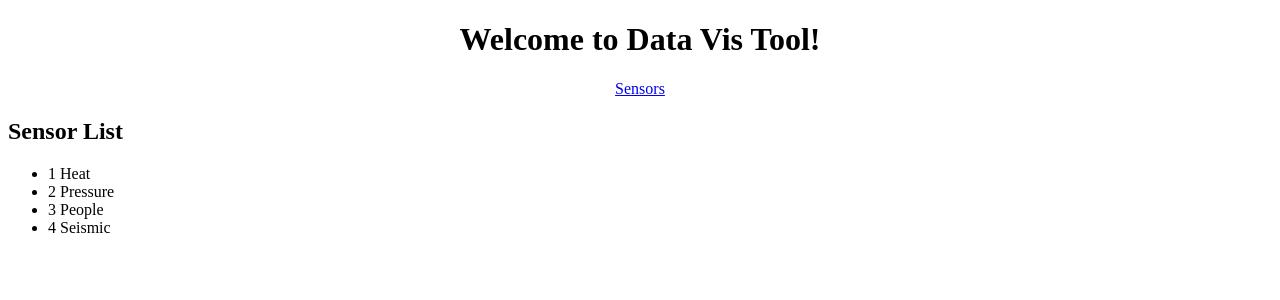
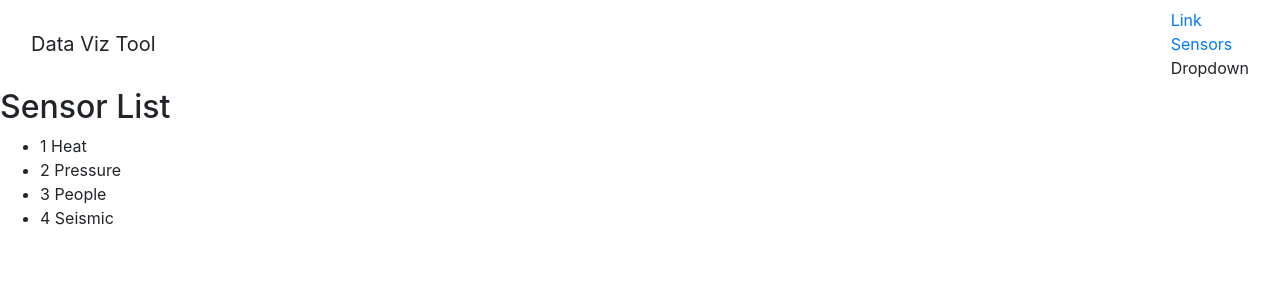
Before and after one commit to samjay/data-vis-tool, an Angular app: page /home in a window 1280 px wide. Shown: the top 300 px of the page. Built offline with nearby package versions, Linux system fonts and the light colour scheme.

Commit message:
Bootstrap added. Optional dependencies temporary not used because of rxjs compatibility issues.

```diff
--- a/src/app/app.component.html
+++ b/src/app/app.component.html
@@ -1,11 +1,29 @@
 <!--The content below is only a placeholder and can be replaced.-->
-<div style="text-align:center">
-  <h1>
-    Welcome to {{ title }}!
-  </h1>
-  <nav>
-    <a routerLink="/home">Sensors</a>
-  </nav>
-</div>
+<nav class="navbar navbar-default">
+  <div class="container-fluid">
+    <div class="navbar-header">
+      <span class="navbar-brand">Data Viz Tool</span>
+    </div>
+    <ul class="nav navbar-nav">
+      <li class="active"><a href="#">
+        Link <span class="sr-only">(current)</span>
+      </a></li>
+      <li><a routerLink="/home">Sensors</a></li>
+      <li class="dropdown" dropdown> <!-- {1} -->
+        <a dropdownToggle role="button"> <!-- {2} -->
+          Dropdown <span class="caret"></span></a>
+        <ul *dropdownMenu class="dropdown-menu"> <!-- {3} -->
+          <li><a href="#">Action</a></li>
+          <li><a href="#">Another action</a></li>
+          <li><a href="#">Something else here</a></li>
+          <li role="separator" class="divider"></li>
+          <li><a href="#">Separated link</a></li>
+          <li role="separator" class="divider"></li>
+          <li><a href="#">One more separated link</a></li>
+        </ul>
+      </li>
+    </ul>
+  </div>
+</nav>
 <app-sensor-list></app-sensor-list>
 <!--<router-outlet></router-outlet>-->
--- a/src/app/app.module.ts
+++ b/src/app/app.module.ts
@@ -9,6 +9,7 @@ import { AppRoutingModule } from './/app-routing.module';
 import {FormsModule} from '@angular/forms';
 import { BarChartComponent } from './bar-chart/bar-chart.component';
 import { ScatterPlotComponent } from './scatter-plot/scatter-plot.component';
+import {BootstrapModule} from "./bootstrap/bootstrap.module";
 
 @NgModule({
   declarations: [
--- a/src/app/bar-chart/bar-chart.component.ts
+++ b/src/app/bar-chart/bar-chart.component.ts
@@ -14,6 +14,7 @@ export class BarChartComponent implements OnInit {
   w = 500;
   h = 150;
   barPadding = 1;
+  parseDate;
 
   @Input() sensor: Sensor;
   constructor() { }
--- a/src/app/chart/chart.component.html
+++ b/src/app/chart/chart.component.html
@@ -2,4 +2,4 @@
 <div *ngIf="sensor">
 <span>{{sensor.name}}</span>
 </div>
-<button (click)="randomizeAndDraw()">Temp randomize button</button>
+<button class="btn btn-primary" (click)="randomizeAndDraw()">Temp randomize button</button>
--- a/src/app/scatter-plot/scatter-plot.component.html
+++ b/src/app/scatter-plot/scatter-plot.component.html
@@ -2,4 +2,4 @@
 <div *ngIf="sensor">
   <span>{{sensor.name}}</span>
 </div>
-<button (click)="randomizeAndDraw()">Temp randomize button</button>
+<button class="btn btn-primary" (click)="randomizeAndDraw()">Temp randomize button</button>
--- a/src/app/sensors.service.ts
+++ b/src/app/sensors.service.ts
@@ -1,8 +1,7 @@
 import { Injectable } from '@angular/core';
 import {Sensor} from './models/sensor';
 import {SENSORS} from './sensor-list/sensors-list';
-import {Observable} from 'rxjs/index';
-import {of} from 'rxjs/index';
+import {Observable, of} from 'rxjs/index';
 
 @Injectable({
   providedIn: 'root'
--- a/src/styles.css
+++ b/src/styles.css
@@ -1 +1,2 @@
 /* You can add global styles to this file, and also import other style files */
+@import '~bootstrap/dist/css/bootstrap.min.css';
```
Also changed, not shown: package.json (+10 -5 lines), src/app/bootstrap/bootstrap.module.ts (added, +14 -0 lines), 2 other files (tests, documents, lock files or other folders).
